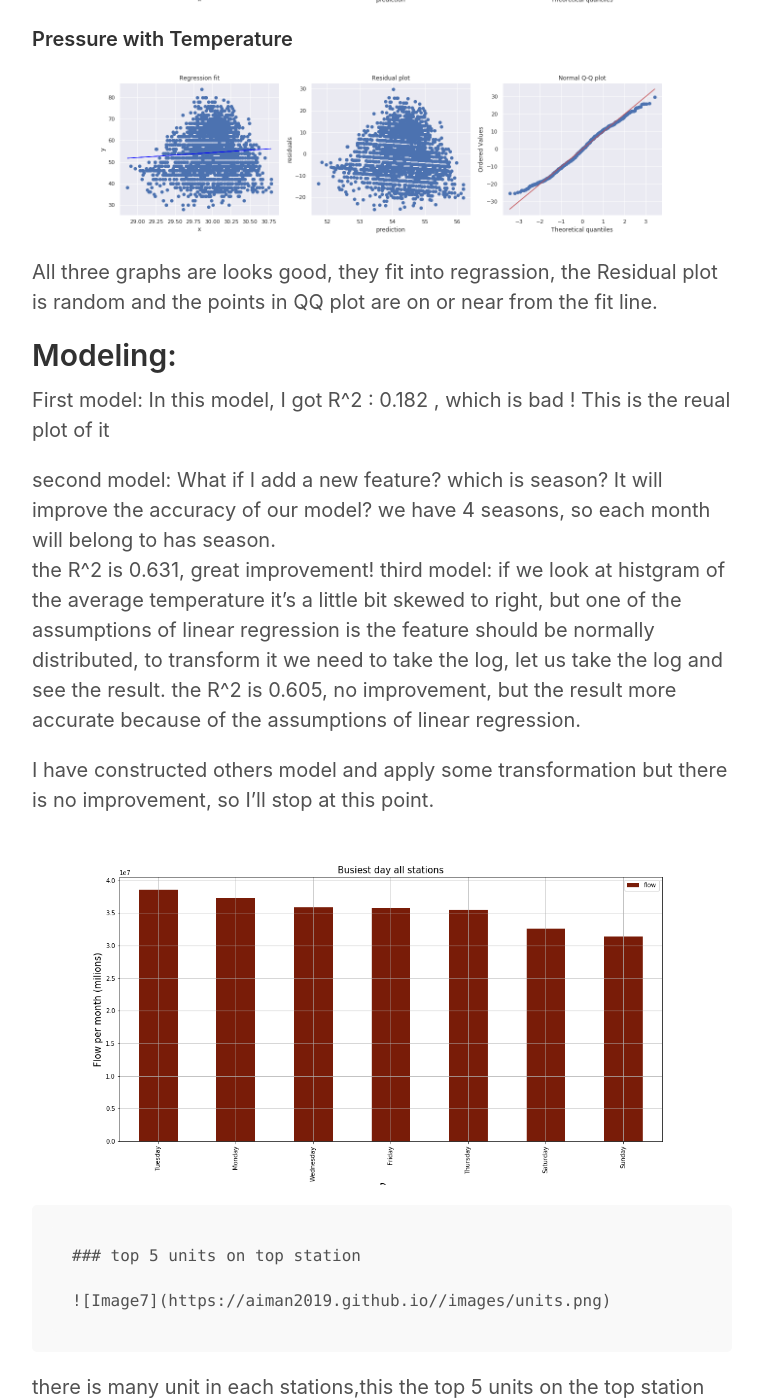
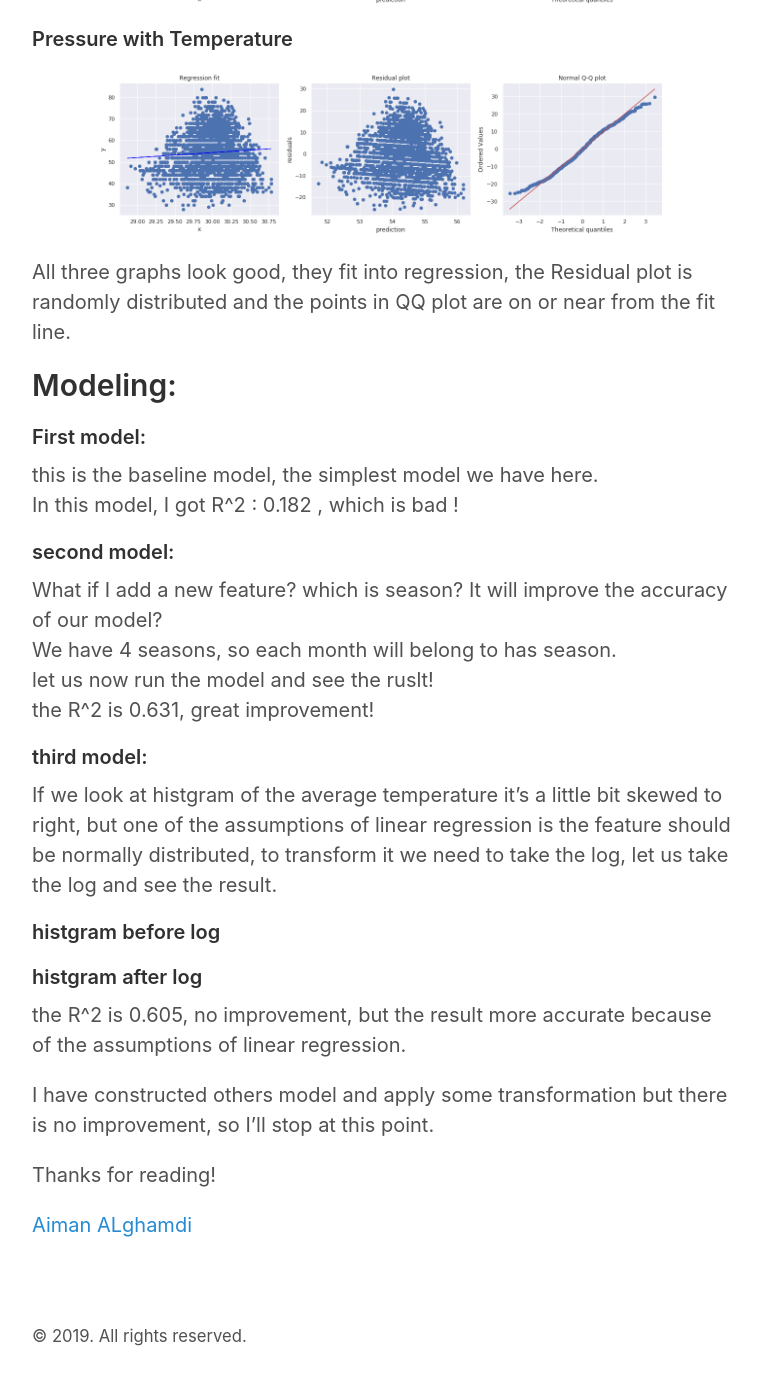
Before and after one commit to aiman-alghamdi/aiman2019.github.io, a Jekyll site: the page built from _posts/2019-9-23-aiman.md, in a window 1280 px wide and 1400 px high, scrolled down 4991 px. Shown: the whole window, without its empty margins (258-1019 px from the left). Built offline with Jekyll 4.4.1, drawn with Linux system fonts in a browser that asks for light colours; some of the changed text lies outside the part shown.

Commit message:
Update 2019-9-23-aiman.md

````diff
--- a/_posts/2019-9-23-aiman.md
+++ b/_posts/2019-9-23-aiman.md
@@ -61,38 +61,31 @@ Now the outliers removed from all features,it's important to take care of outlie
 here we will check if the features can fit into a liner model or not!
 I have three features which are:
 #### Humidity with Temperature
-![Image5]({{site.url}}/images/diagnostic_plot_2.png)
+![Image6]({{site.url}}/images/diagnostic_plot_2.png)
 #### Wind Speed with Temperature
-![Image5]({{site.url}}/images/diagnostic_plot_3.png)
+![Image7]({{site.url}}/images/diagnostic_plot_3.png)
 #### Pressure with Temperature
-![Image5]({{site.url}}/images/diagnostic_plot_4.png)
+![Image8]({{site.url}}/images/diagnostic_plot_4.png)
 
-All three graphs are looks good, they fit into regrassion, the Residual plot is random and the points in QQ plot are on or near from the fit line.
+All three graphs look good, they fit into regression, the Residual plot is randomly distributed and the points in QQ plot are on or near from the fit line.
 
 ## Modeling:
-First model:
-In this model, I got R^2 : 0.182 , which is bad !
-This is the reual plot of it
+#### First model:
+this is the baseline model, the simplest model we have here.<br />
+In this model, I got R^2 : 0.182 , which is bad !<br />
 
-second model:
-What if I add a new feature? which is season? It will improve the accuracy of our model? we have 4 seasons, so each month will belong to has season.
+#### second model:
+What if I add a new feature? which is season? It will improve the accuracy of our model?<br />
+We have 4 seasons, so each month will belong to has season. <br />
+let us now run the model and see the ruslt!<br />
 the R^2 is 0.631, great improvement!
-third model:
-if we look at histgram of the average temperature it's a little bit  skewed to right, but one of the assumptions of linear regression is the feature should be normally distributed, to transform it we need to take the log, let us take the log and see the result.
+#### third model:
+If we look at histgram of the average temperature it's a little bit  skewed to right, but one of the assumptions of linear regression is the feature should be normally distributed, to transform it we need to take the log, let us take the log and see the result.
+#### histgram before log
+#### histgram after log
 the R^2 is 0.605, no improvement, but the result more accurate because of the assumptions of linear regression.
 
 I have constructed others model and apply some transformation but there is no improvement, so I'll stop at this point.
-
-![Image3]({{site.url}}/images/Flow_over_the_day.png)
-```
-### top 5 units on top station
-
-![Image7]({{site.url}}/images/units.png)
-```
-
-there is many unit in each stations,this the top 5 units on the top station (34 ST-PENN STA)
-
-```
 
 
 Thanks for reading!
````
